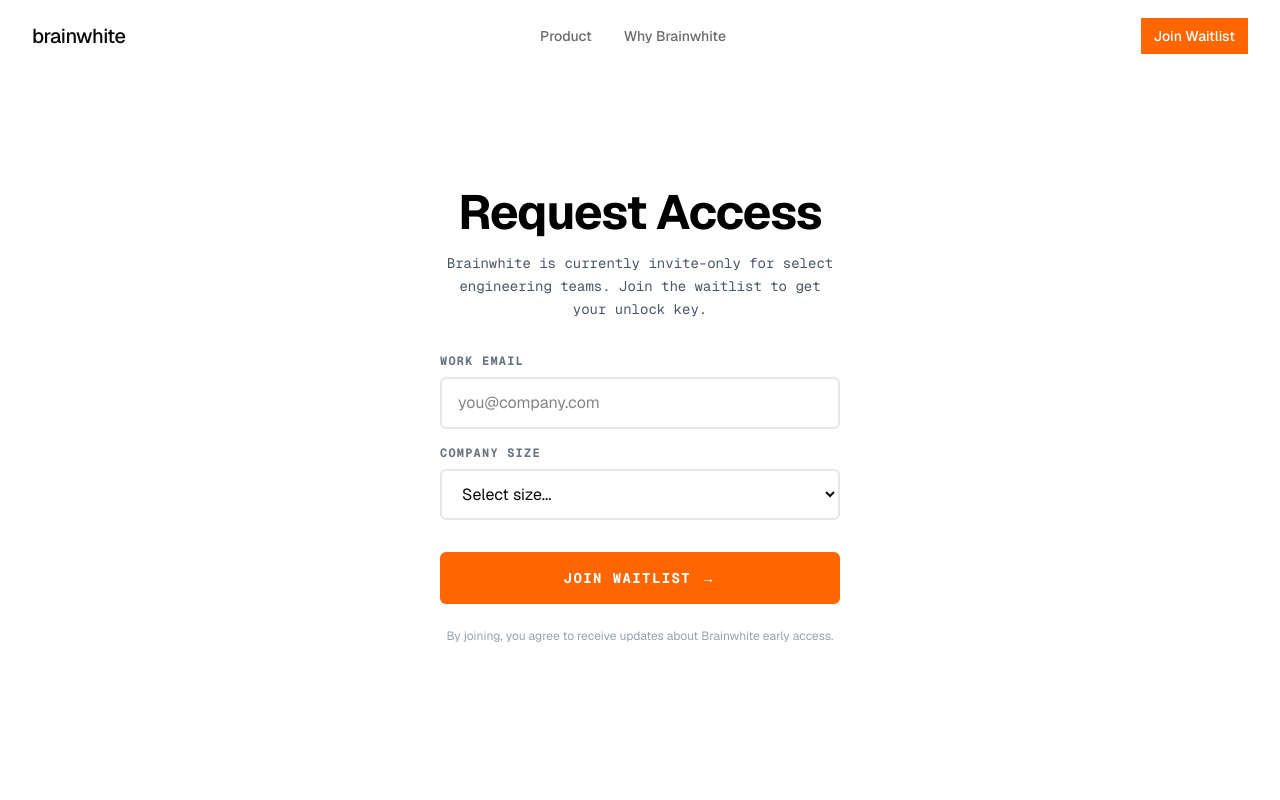
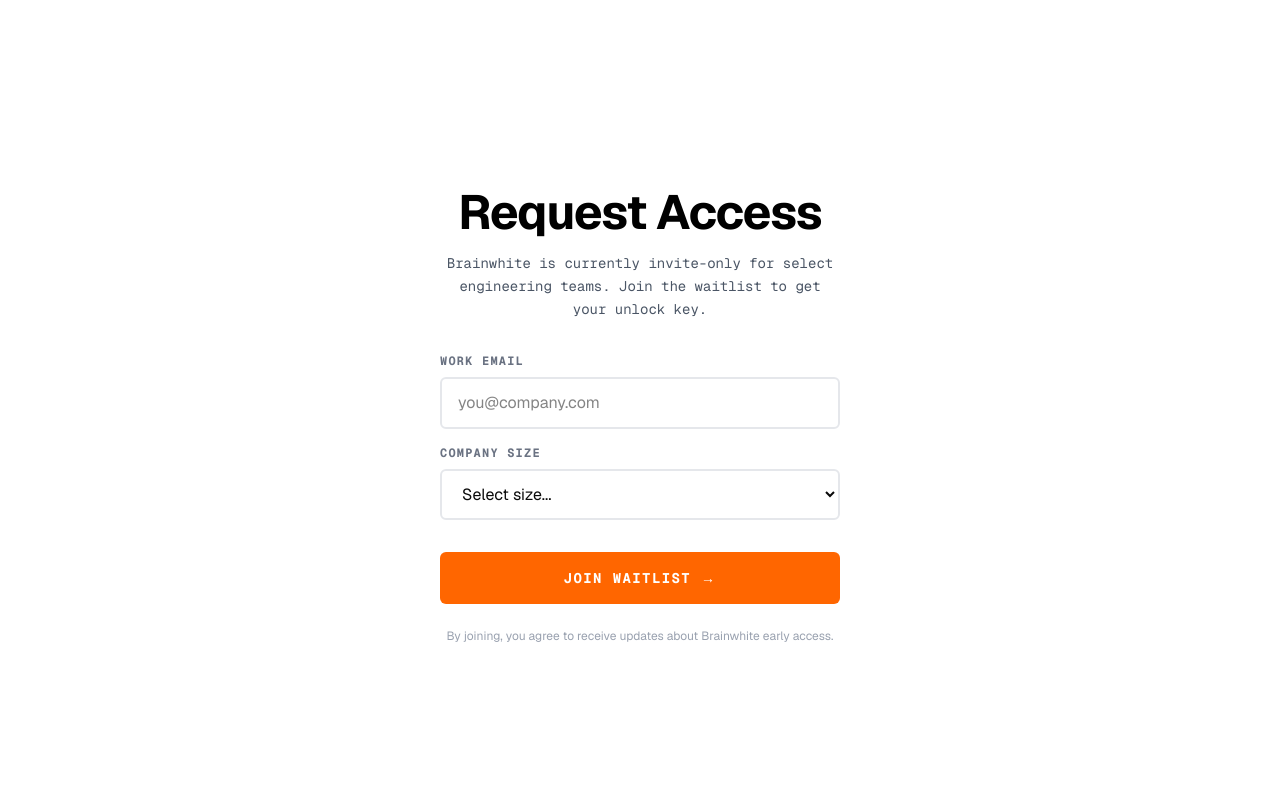
Before and after one commit to Brainwhitee/brainwhite-platform, a Next.js app: page /early-access in a window 1280 px wide. Shown: the top 800 px of the page. Built offline with nearby package versions, Linux system fonts and the light colour scheme.

Commit message:
Add floating navbar component

```diff
--- a/src/components/navbar.tsx
+++ b/src/components/navbar.tsx
@@ -1,96 +1,17 @@
 "use client";
 
 import * as React from "react";
-import { motion, useScroll, useTransform } from "framer-motion";
-import { cn } from "@/lib/utils";
-import { Button } from "@/components/ui/button";
-import Link from "next/link";
-import { ease } from "@/lib/constants";
+import { FloatingNav } from "@/components/ui/floating-navbar";
 
 const navLinks = [
-  { href: "#product", label: "Product" },
-  { href: "#why-brainwhite", label: "Why Brainwhite" },
+  { name: "Product", link: "#product" },
+  { name: "Why Brainwhite", link: "#why-brainwhite" },
 ];
 
 export function Navbar() {
-  const [scrolled, setScrolled] = React.useState(false);
-  const { scrollY } = useScroll();
-  const borderOpacity = useTransform(scrollY, [0, 50], [0, 1]);
-
-  React.useEffect(() => {
-    const unsubscribe = scrollY.on("change", (latest) => {
-      setScrolled(latest > 20);
-    });
-    return unsubscribe;
-  }, [scrollY]);
-
   return (
-    <>
-      <motion.div
-        className="fixed top-0 left-0 right-0 h-[1px] z-50 bg-[var(--border)]"
-        style={{ transformOrigin: "0% 50%", scaleX: borderOpacity }}
-      />
-      <motion.header
-        className={cn(
-          "fixed top-0 left-0 right-0 z-50",
-          "transition-all duration-300 ease-out"
-        )}
-        style={{
-          backgroundColor: scrolled ? "rgba(255, 255, 255, 0.9)" : "transparent",
-          backdropFilter: scrolled ? "blur(12px)" : "none",
-          borderBottom: `1px solid rgba(0, 0, 0, ${borderOpacity.get() * 0.08})`,
-        }}
-      >
-        <nav
-          className="mx-auto max-w-7xl px-6 md:px-8"
-          aria-label="Main navigation"
-        >
-          <div className="flex h-18 items-center justify-between">
-            <div className="flex items-center">
-              <Link
-                href="/"
-                className="font-display font-medium text-xl tracking-tight text-[var(--foreground)] hover:opacity-80 transition-opacity"
-                aria-label="Brainwhite home"
-              >
-                brainwhite
-              </Link>
-            </div>
-
-            <div className="hidden md:flex items-center gap-8">
-              {navLinks.map((link) => (
-                <a
-                  key={link.href}
-                  href={link.href}
-                  className="text-sm font-medium text-[var(--muted)] hover:text-[var(--foreground)] transition-colors duration-200 relative after:absolute after:bottom-[-2px] after:left-0 after:h-[1px] after:w-0 after:bg-[var(--foreground)] after:transition-width hover:after:w-full"
-                >
-                  {link.label}
-                </a>
-              ))}
-            </div>
-
-            <div className="flex items-center gap-3">
-              <Link
-                href="/early-access"
-                className="hidden sm:block btn-primary"
-              >
-                <Button size="sm" variant="primary">
-                  Join Waitlist
-                </Button>
-              </Link>
-              <button
-                className="md:hidden p-2 text-[var(--foreground)] hover:bg-[var(--border)] rounded transition-colors"
-                aria-label="Open menu"
-              >
-                <svg width="20" height="20" viewBox="0 0 24 24" fill="none" stroke="currentColor" strokeWidth="2" strokeLinecap="round" strokeLinejoin="round">
-                  <line x1="3" y1="12" x2="21" y2="12" />
-                  <line x1="3" y1="6" x2="21" y2="6" />
-                  <line x1="3" y1="18" x2="21" y2="18" />
-                </svg>
-              </button>
-            </div>
-          </div>
-        </nav>
-      </motion.header>
-    </>
+    <div className="relative w-full">
+      <FloatingNav navItems={navLinks} />
+    </div>
   );
 }
--- /dev/null
+++ b/src/components/ui/floating-navbar.tsx
@@ -0,0 +1,85 @@
+"use client";
+import React, { useState } from "react";
+import {
+  motion,
+  AnimatePresence,
+  useScroll,
+  useMotionValueEvent,
+} from "framer-motion";
+import { cn } from "@/lib/utils";
+import Link from "next/link";
+
+export const FloatingNav = ({
+  navItems,
+  className,
+}: {
+  navItems: {
+    name: string;
+    link: string;
+    icon?: JSX.Element;
+  }[];
+  className?: string;
+}) => {
+  const { scrollYProgress } = useScroll();
+  const [visible, setVisible] = useState(true);
+
+  useMotionValueEvent(scrollYProgress, "change", (current) => {
+    if (typeof current === "number") {
+      let direction = current! - scrollYProgress.getPrevious()!;
+
+      if (scrollYProgress.get() < 0.05) {
+        setVisible(true);
+      } else {
+        if (direction < 0) {
+          setVisible(true);
+        } else {
+          setVisible(false);
+        }
+      }
+    }
+  });
+
+  return (
+    <AnimatePresence mode="wait">
+      <motion.div
+        initial={{
+          opacity: 1,
+          y: -100,
+        }}
+        animate={{
+          y: visible ? 0 : -100,
+          opacity: visible ? 1 : 0,
+        }}
+        transition={{
+          duration: 0.2,
+        }}
+        className={cn(
+          "flex max-w-fit fixed top-8 inset-x-0 mx-auto border border-black/10 dark:border-white/[0.2] rounded-full dark:bg-black/80 bg-white/80 backdrop-blur-md shadow-[0px_2px_3px_-1px_rgba(0,0,0,0.1),0px_1px_0px_0px_rgba(25,28,33,0.02),0px_0px_0px_1px_rgba(25,28,33,0.08)] z-[5000] px-8 py-3 items-center justify-center space-x-6",
+          className
+        )}
+      >
+        <Link href="/" className="font-display font-bold text-lg mr-4 tracking-tight">
+          brainwhite.
+        </Link>
+        {navItems.map((navItem: any, idx: number) => (
+          <Link
+            key={`link=${idx}`}
+            href={navItem.link}
+            className={cn(
+              "relative dark:text-neutral-50 text-neutral-600 items-center flex space-x-1 hover:text-black dark:hover:text-neutral-300 transition-colors"
+            )}
+          >
+            <span className="block sm:hidden">{navItem.icon}</span>
+            <span className="hidden sm:block text-sm font-medium">{navItem.name}</span>
+          </Link>
+        ))}
+        <Link href="/early-access">
+          <button className="border text-sm font-medium relative border-neutral-200 dark:border-white/[0.2] text-black dark:text-white px-5 py-2 rounded-full hover:bg-black/5 dark:hover:bg-white/10 transition-colors ml-2">
+            <span>Join Waitlist</span>
+            <span className="absolute inset-x-0 w-1/2 mx-auto -bottom-px bg-gradient-to-r from-transparent via-[#ff6600] to-transparent h-px" />
+          </button>
+        </Link>
+      </motion.div>
+    </AnimatePresence>
+  );
+};
```
